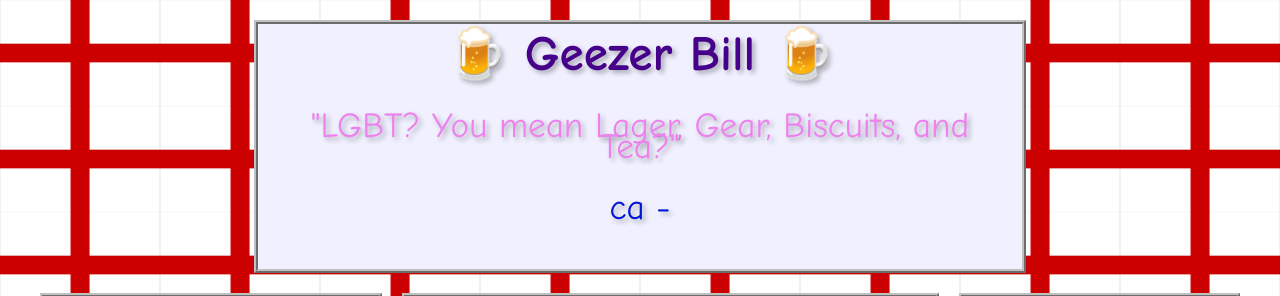
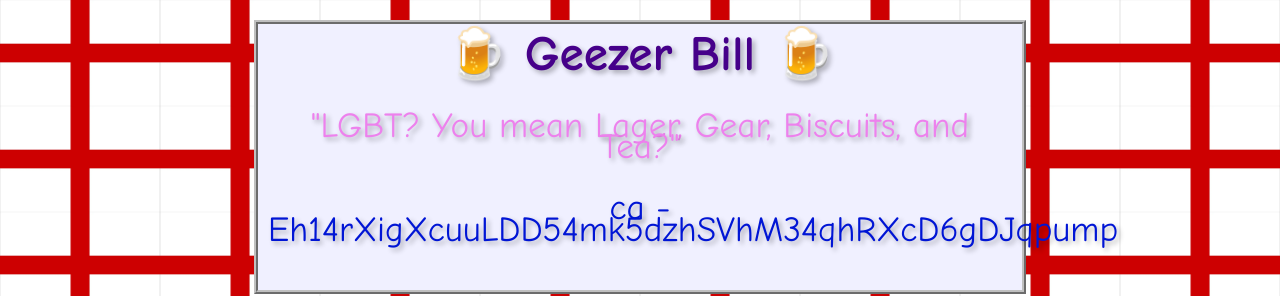
Before and after one commit to Geezerbill1979/Geezerbill1979.github.io, a plain HTML site: page index.html in a window 1280 px wide. Shown: the top 296 px of the page. Drawn offline with Linux system fonts and the light colour scheme.

Commit message:
Add files via upload

```diff
--- a/index.html
+++ b/index.html
@@ -247,7 +247,7 @@
 
     <h1 class="rainbow-title">🍺 Geezer Bill 🍺</h1>
     <div class="rainbow-subtitle">"LGBT? You mean Lager, Gear, Biscuits, and Tea?"</div>
-    <div class="rainbow-subtitle2">ca - </div>
+    <div class="rainbow-subtitle2">ca - Eh14rXigXcuuLDD54mk5dzhSVhM34qhRXcD6gDJqpump</div>
 </div>
 
 
@@ -422,7 +422,7 @@
                             <th style="width: 20%; background-color: #bf0a30; color: white; padding: 8px; border: 2px solid #cccccc;">January 15, 2025</th>
                             <td style="padding: 8px; border: 2px solid #cccccc;">
                                 <strong>Arsenal vs Tottenham</strong>
-                                <br>"Oi, mate! Forget those reds, yeah? We need Tottenham to smash it today! Chelsea's gotta rise above those muppets. Catch the match on me dodgy link below"<br>
+                                <br>Oi, mate! Forget those reds, yeah? We need Tottenham to smash it today! Chelsea's gotta rise above those muppets. Catch the match on me dodgy link below<br>
                                 <span style="color: #666; font-size: 1.2em;">🔊 <a href="https://givemeredditstreams.xyz/soccer/704485/arsenal-vs-tottenham" style="color: #bf0a30; text-decoration: none;">Watch Here</a></span>
                             </td>
                         </tr>
```
